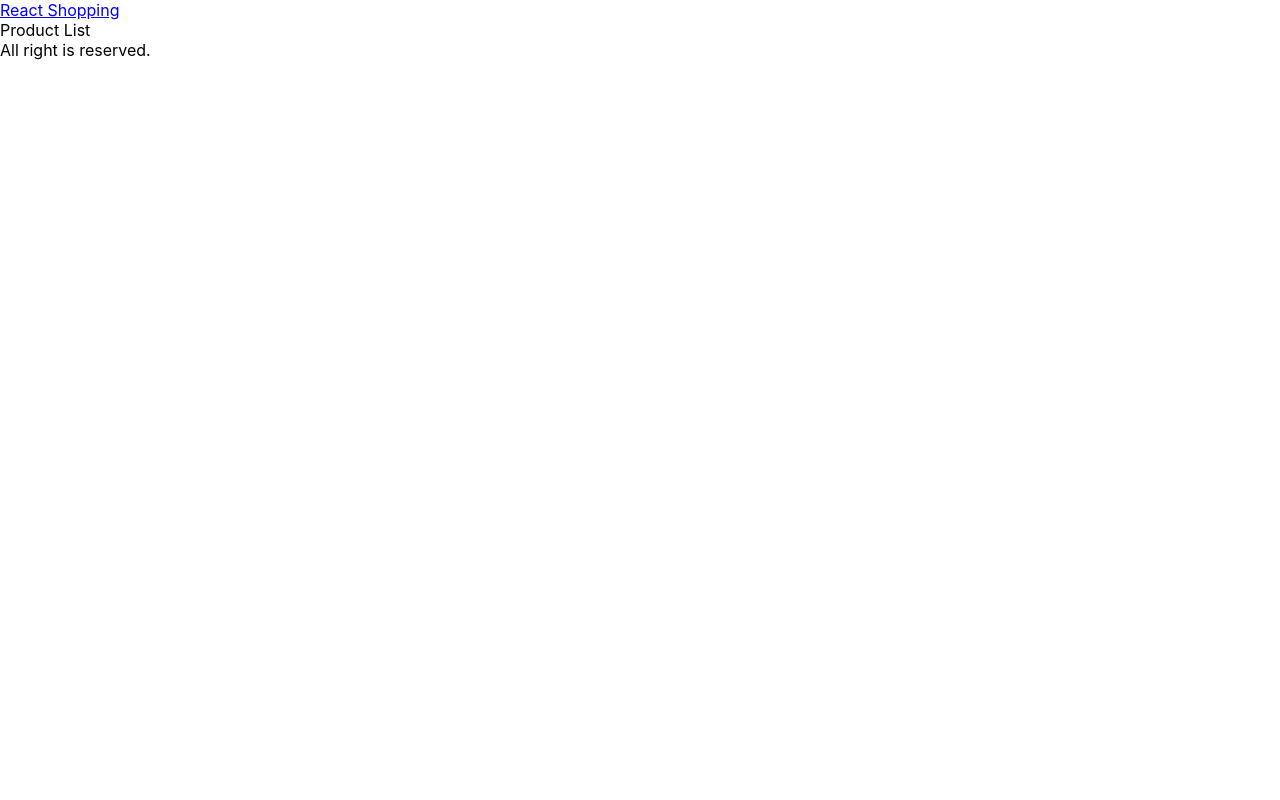
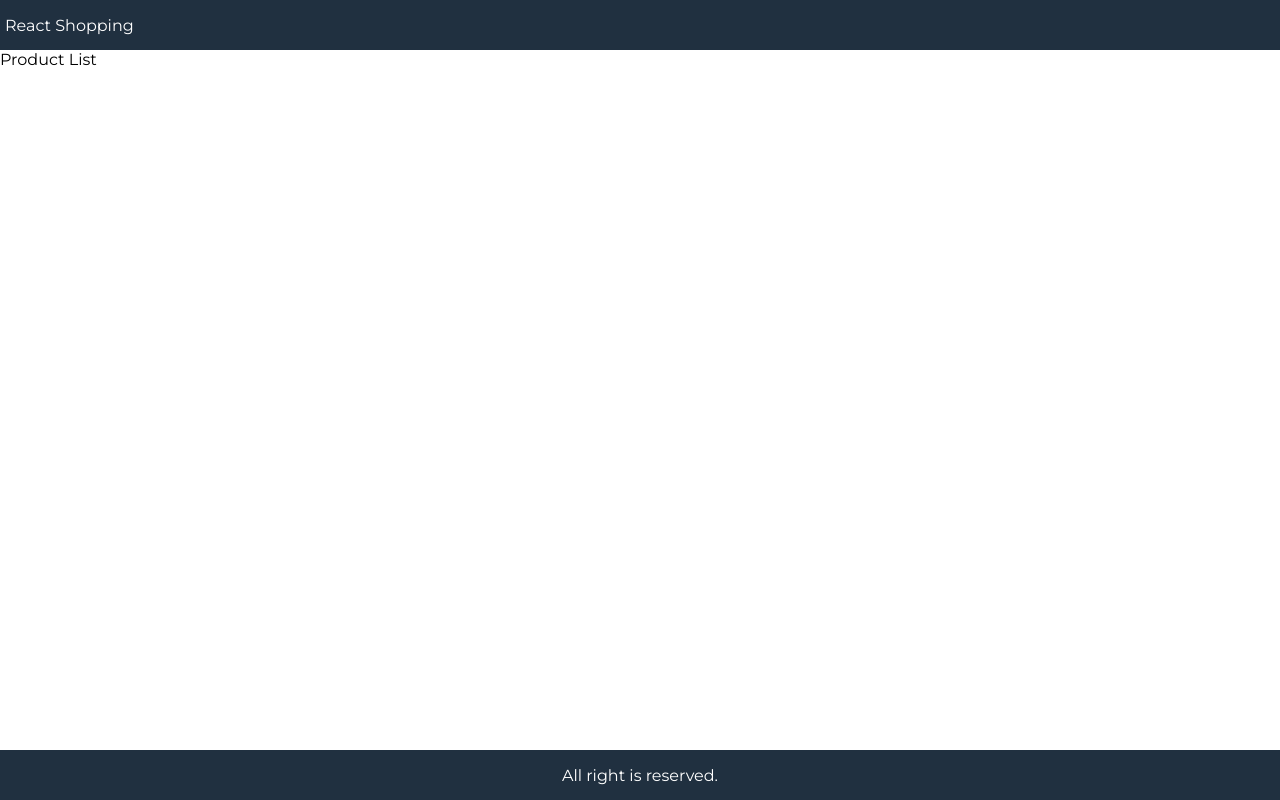
Before and after one commit to coralchen1105/react-shopping-cart, a React (Create React App) app: page / in a window 1280 px wide. Built offline with nearby package versions, Linux system fonts and the light colour scheme.

Commit message:
feature-1

```diff
--- a/src/App.js
+++ b/src/App.js
@@ -1,3 +1,5 @@
+// feature-1
+
 import React from "react";
 
 function App() {
--- a/src/index.css
+++ b/src/index.css
@@ -1,13 +1,254 @@
-body {
+@import url("https://fonts.googleapis.com/css2?family=Montserrat&display=swap");
+
+html {
+  font-size: 62.5%;
+  box-sizing: border-box;
+}
+body,
+#root {
+  height: 100vh;
   margin: 0;
-  font-family: -apple-system, BlinkMacSystemFont, 'Segoe UI', 'Roboto', 'Oxygen',
-    'Ubuntu', 'Cantarell', 'Fira Sans', 'Droid Sans', 'Helvetica Neue',
-    sans-serif;
-  -webkit-font-smoothing: antialiased;
-  -moz-osx-font-smoothing: grayscale;
+}
+body,
+input,
+select,
+button,
+textarea {
+  font-family: Montserrat, Helvetica, Arial, sans-serif;
+  font-size: 1.6rem;
 }
 
-code {
-  font-family: source-code-pro, Menlo, Monaco, Consolas, 'Courier New',
-    monospace;
+.grid-container {
+  display: grid;
+  grid-template-areas:
+    "header"
+    "main"
+    "footer";
+  grid-template-rows: 5rem 1fr 5rem;
+  grid-template-columns: 1fr;
+  height: 100%;
 }
+a {
+  text-decoration: none;
+}
+a:hover {
+  color: #ff8000;
+}
+header {
+  grid-area: header;
+  background-color: #203040;
+  color: #ffffff;
+  display: flex;
+  justify-content: space-between;
+  align-items: center;
+  padding: 0.5rem;
+}
+header a {
+  color: #ffffff;
+  text-decoration: none;
+}
+main {
+  grid-area: main;
+}
+footer {
+  grid-area: footer;
+  background-color: #203040;
+  color: #ffffff;
+  display: flex;
+  justify-content: center;
+  align-items: center;
+}
+
+.content {
+  display: flex;
+  flex-wrap: wrap;
+}
+.main {
+  flex: 3 60rem;
+}
+.sidebar {
+  flex: 1 20rem;
+}
+
+/* products */
+.products {
+  display: flex;
+  flex-wrap: wrap;
+  justify-content: center;
+  align-items: center;
+  padding: 0;
+  margin: 0;
+  list-style-type: none;
+}
+.products li {
+  flex: 0 1 29rem;
+  height: 47rem;
+  padding: 1rem;
+}
+.product {
+  display: flex;
+  flex-direction: column;
+  justify-content: space-between;
+  height: 100%;
+}
+.product img {
+  max-width: 37rem;
+  max-height: 37rem;
+}
+.product-price {
+  display: flex;
+  justify-content: space-between;
+  align-items: center;
+}
+.product-price div,
+.product-price button {
+  text-align: center;
+  flex: 1;
+}
+.product-price div {
+  font-size: 2rem;
+}
+.button {
+  padding: 1rem;
+  border: 0.1rem #c0c0c0 solid;
+  background-color: #f0f0f0;
+  cursor: pointer;
+}
+.button:hover {
+  border: 0.1rem #808080 solid;
+}
+.button.primary {
+  background-color: #f0c040;
+}
+/* Filter */
+.filter {
+  display: flex;
+  justify-content: space-between;
+  padding: 1rem;
+  margin: 1rem;
+  border-bottom: 0.1rem #c0c0c0 solid;
+}
+.filter div {
+  flex: 1;
+}
+/* Index.css */
+.cart {
+  padding: 1rem;
+  margin: 1rem;
+  display: flex;
+}
+.cart-header {
+  border-bottom: 0.1rem #c0c0c0 solid;
+}
+.cart-items {
+  padding: 0;
+  width: 100%;
+  list-style-type: none;
+}
+.cart-items img {
+  width: 5rem;
+}
+.cart-items li {
+  display: flex;
+}
+.cart-items li div {
+  padding: 0.5rem;
+}
+.cart-items li div:last-child {
+  flex: 1;
+}
+.right {
+  text-align: right;
+}
+.total {
+  display: flex;
+  justify-content: space-between;
+  align-items: center;
+  width: 100%;
+}
+.total > div {
+  font-size: 2rem;
+}
+.total > div,
+.total > button {
+  flex: 1;
+}
+/* Checkout form */
+form {
+  width: 100%;
+}
+.form-container {
+  width: 100%;
+  padding: 0;
+  list-style-type: none;
+}
+.form-container li {
+  display: flex;
+  flex-direction: column;
+  padding: 1rem;
+}
+input {
+  padding: 1rem;
+  border: 0.1rem #c0c0c0 solid;
+}
+/* Product Details */
+.product-details {
+  display: flex;
+  flex-wrap: wrap;
+  justify-content: space-between;
+  max-height: 96vh;
+}
+.product-details img {
+  max-height: 100vh;
+  max-width: 46rem;
+  margin: 0 auto;
+}
+.product-details-description {
+  flex: 1 1;
+  margin: 1rem;
+}
+.close-modal {
+  position: absolute;
+  right: 1rem;
+  top: 2.5rem;
+  z-index: 1000;
+}
+
+/* Order Details */
+
+.order-details {
+  display: flex;
+  flex-direction: column;
+  justify-content: center;
+  align-items: center;
+  height: 100%;
+}
+.order-details li {
+  display: flex;
+  justify-content: space-between;
+  align-items: center;
+}
+.order-details li div {
+  padding: 10px;
+}
+.order-details .items {
+  text-align: right;
+  padding: 0;
+}
+.success-message {
+  color: green;
+}
+/* Orders */
+.orders {
+  width: 100%;
+  padding: 10px;
+}
+tbody > tr:nth-child(odd) {
+  background-color: #f0f0f0;
+}
+td {
+  padding: 5px;
+}
+th {
+  text-align: left;
+}
```
